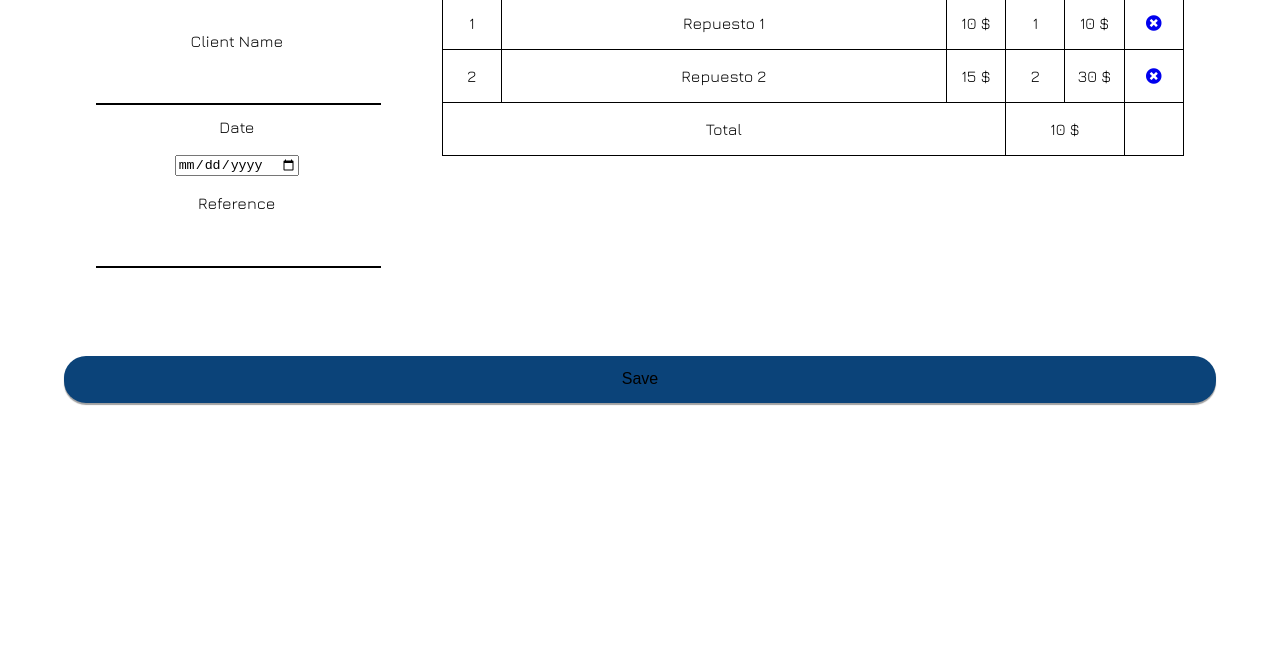
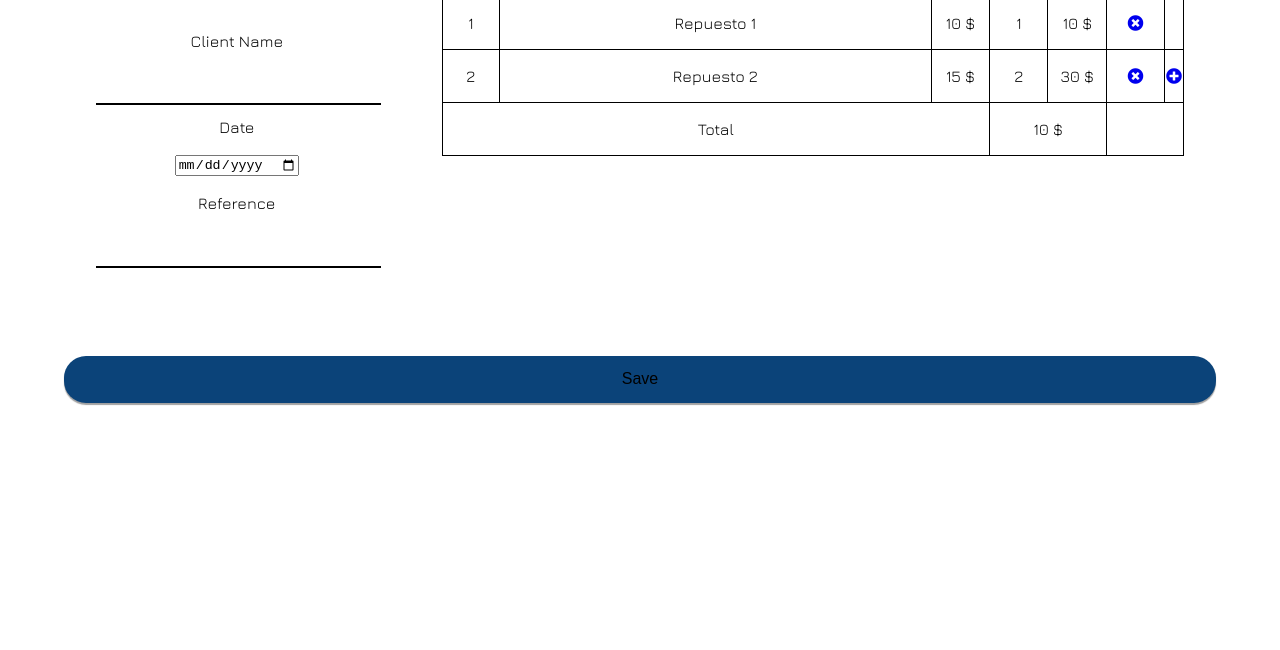
Before and after one commit to gonezalez/billing_view, a plain HTML site: page index.html in a window 1280 px wide. Shown: the part 150-800 px from the top of the page. Drawn offline with nearby package versions, Linux system fonts and the light colour scheme.

Commit message:
Corrección

```diff
--- a/index.html
+++ b/index.html
@@ -44,7 +44,9 @@
 							<td>1</td>
 							<td>10 $</td>
 							<td>
-								<a href="#"><i class="fas fa-times-circle"></i></a>
+								<a href="#" title="Delete line" >
+									<i class="fas fa-times-circle"></i>
+								</a>
 							</td>
 						</tr>
 						<tr>
@@ -54,7 +56,14 @@
 							<td>2</td>
 							<td>30 $</td>
 							<td>
-								<a href="#"><i class="fas fa-times-circle"></i></a>
+								<a href="#" title="Delete line" >
+									<i class="fas fa-times-circle"></i>
+								</a>
+							</td>
+							<td width="8%">
+								<a href="#" title="Add line" >
+									<i class="fas fa-plus-circle"></i>
+								</a>
 							</td>
 						</tr>
 					</tbody>
```
